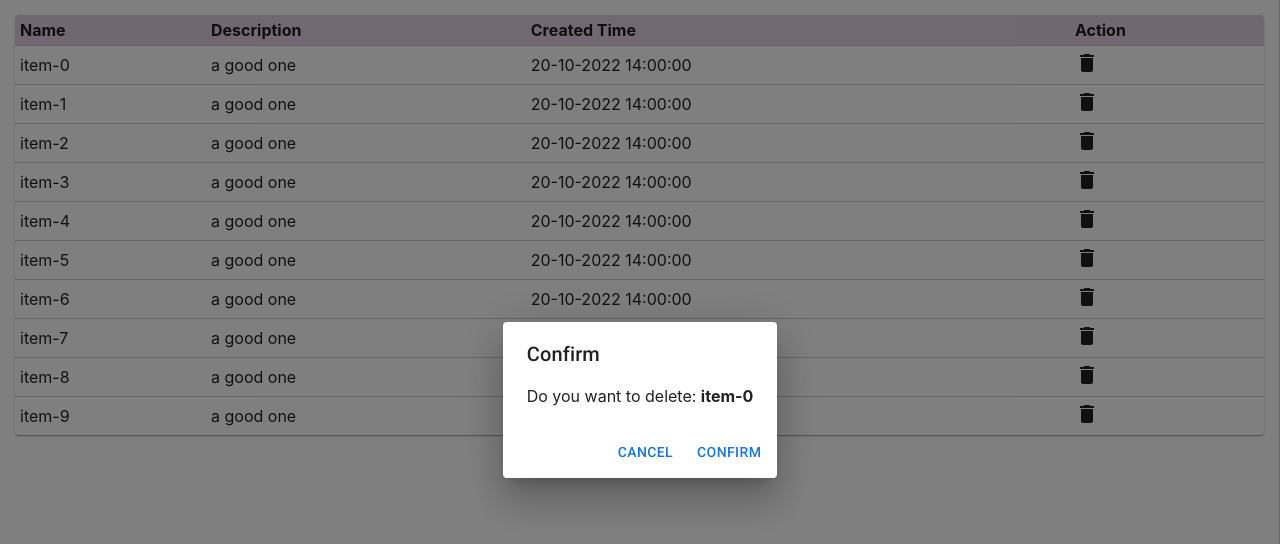
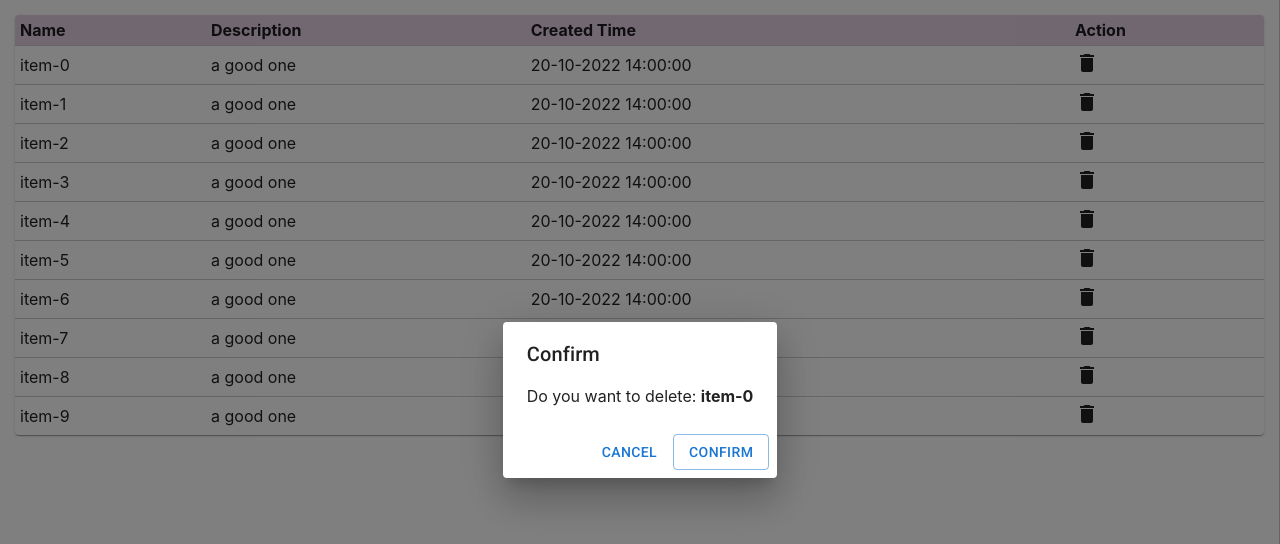
Before and after one commit to heroTM737/RefUntold, a React (Create React App) app: page / in a window 1280 px wide. Both pictures are taken after a click on the icon 1086 px from the left and 63 px from the top of the page. Shown: the top 544 px of the page. Built offline with nearby package versions, Linux system fonts and the light colour scheme.

Commit message:
update style

```diff
--- a/src/components/Confirm/ConfirmNormal.jsx
+++ b/src/components/Confirm/ConfirmNormal.jsx
@@ -11,7 +11,7 @@ function ConfirmNormal (props) {
             </DialogContent>
             <DialogActions>
                 <Button onClick={() => onRejected?.()}>Cancel</Button>
-                <Button onClick={onConfirmed}>Confirm</Button>
+                <Button variant="outlined" onClick={onConfirmed}>Confirm</Button>
             </DialogActions>
         </Dialog>
     )
--- a/src/components/Confirm/ConfirmRef.jsx
+++ b/src/components/Confirm/ConfirmRef.jsx
@@ -34,7 +34,7 @@ function ConfirmRef (props, ref) {
             </DialogContent>
             <DialogActions>
                 <Button onClick={onCancel}>Cancel</Button>
-                <Button onClick={onConfirm}>Confirm</Button>
+                <Button onClick={onConfirm} variant="outlined">Confirm</Button>
             </DialogActions>
         </Dialog>
     )
```
